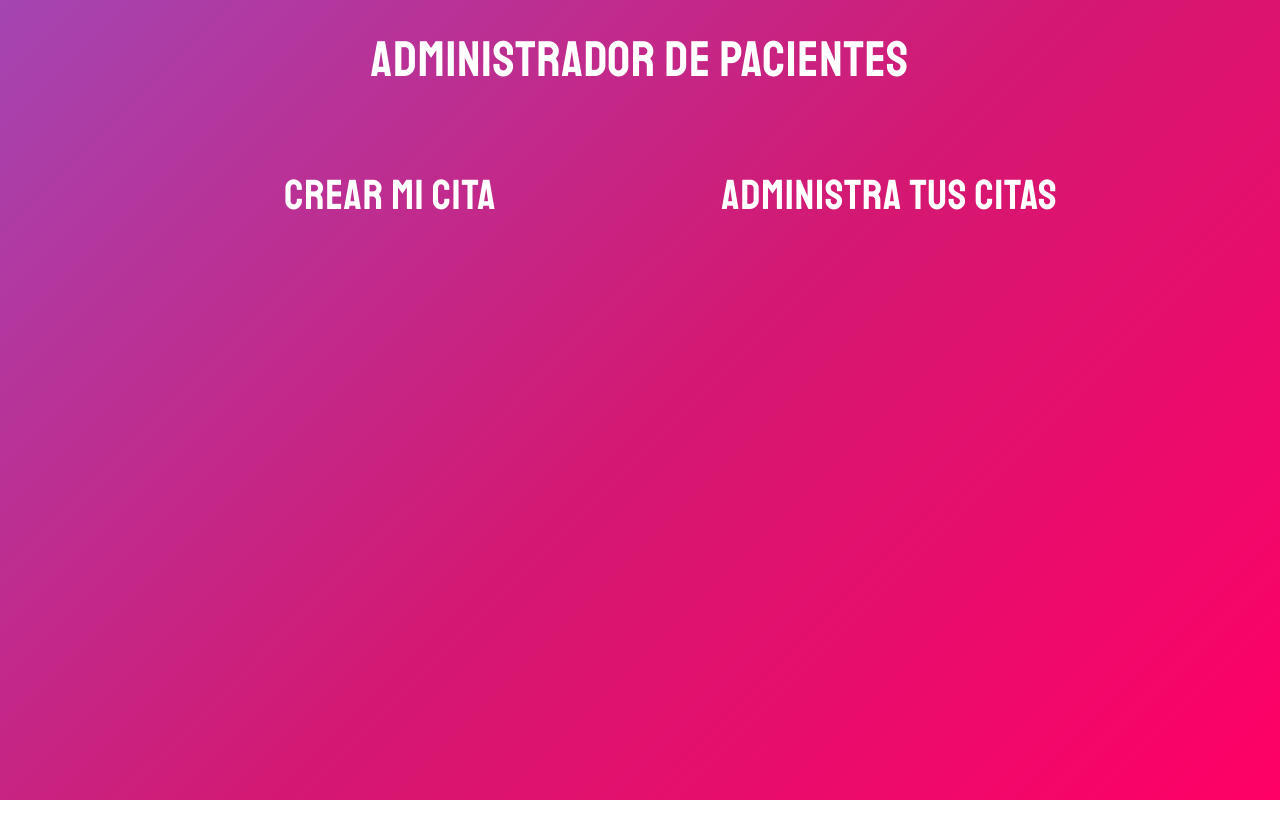
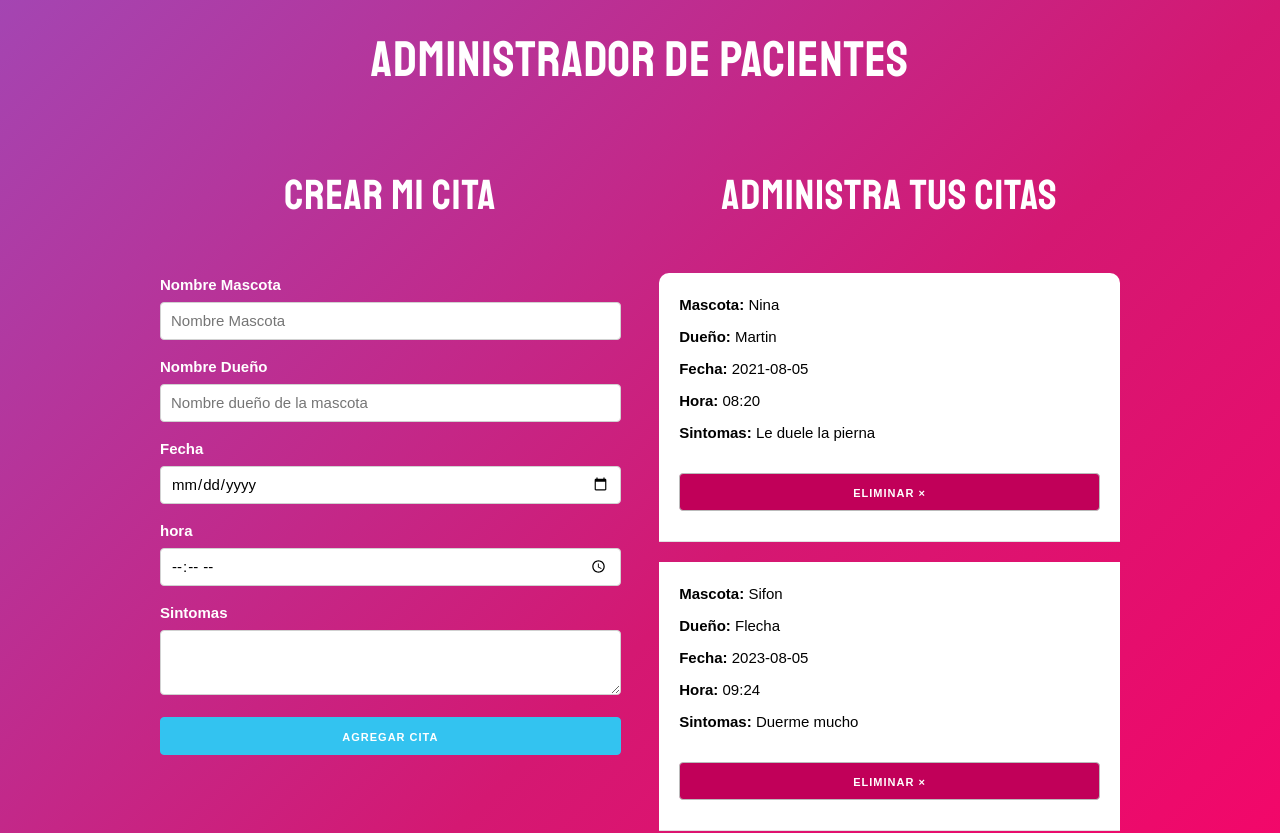
Before and after one commit to chanchimetro/TP4-Citas_01, a React (Create React App) app: page / in a window 1280 px wide. Shown: the top 833 px of the page. Before the commit the page ends 800 px from the top, so only its background shows below. Built offline with nearby package versions, Linux system fonts and the light colour scheme.

Commit message:
added form, cards

```diff
--- a/src/App.css
+++ b/src/App.css
@@ -1,7 +1,3 @@
-.App {
-  text-align: center;
-}
-
 h1, h2 {
   color: white;
   padding: 3rem 0;
@@ -10,38 +6,3 @@ h1, h2 {
   font-family: 'Staatliches', cursive;
   letter-spacing: 1px;
 }
-
-.App-logo {
-  height: 40vmin;
-  pointer-events: none;
-}
-
-@media (prefers-reduced-motion: no-preference) {
-  .App-logo {
-    animation: App-logo-spin infinite 20s linear;
-  }
-}
-
-.App-header {
-  background-color: #282c34;
-  min-height: 100vh;
-  display: flex;
-  flex-direction: column;
-  align-items: center;
-  justify-content: center;
-  font-size: calc(10px + 2vmin);
-  color: white;
-}
-
-.App-link {
-  color: #61dafb;
-}
-
-@keyframes App-logo-spin {
-  from {
-    transform: rotate(0deg);
-  }
-  to {
-    transform: rotate(360deg);
-  }
-}
--- a/src/App.js
+++ b/src/App.js
@@ -1,5 +1,7 @@
 import './App.css';
 import Column from './column/Column'
+import Form from './form/Form'
+import Card from './card/Card'
 
 function App() {
   return (
@@ -7,8 +9,14 @@ function App() {
       <h1>ADMINISTRADOR DE PACIENTES</h1>
       <div className='container'>
         <div className='row'>
-          <Column titulo="CREAR MI CITA"></Column>
-          <Column titulo="ADMINISTRA TUS CITAS"></Column>
+          <Column titulo="CREAR MI CITA">
+            <Form/>
+          </Column>
+          <Column titulo="ADMINISTRA TUS CITAS">
+            <Card mascota='Nina' dueño='Martin' fecha='2021-08-05' hora='08:20' sintomas='Le duele la pierna'/>
+            <Card mascota='Sifon' dueño='Flecha' fecha='2023-08-05' hora='09:24' sintomas='Duerme mucho'/>
+            <Card mascota='Floki' dueño='Ari' fecha='2023-08-05' hora='16:15' sintomas='No está comiendo'/>
+          </Column>
         </div>
       </div>
     </div>
--- /dev/null
+++ b/src/card/Card.css
@@ -0,0 +1,34 @@
+.cita {
+    padding: 2rem;
+    background: white;
+    border-bottom: 1px solid #e1e1e1;
+    color: black;
+    margin-bottom: 20px;
+}
+
+.cita p {
+    font-weight: bold;
+    margin-bottom: .8rem;
+}
+
+.cita p span {
+    font-weight: normal;
+
+}
+
+.cita:first-of-type {
+    border-top-left-radius: 1rem;
+    border-top-right-radius: 1rem;
+}
+
+.cita:last-of-type {
+    border-bottom-left-radius: 1rem;
+    border-bottom-right-radius: 1rem;
+}
+
+.button.eliminar,
+.button.eliminar:hover {
+    background-color: #c10059;
+    color: white;
+    margin-top: 2rem;
+}
--- /dev/null
+++ b/src/card/Card.js
@@ -0,0 +1,16 @@
+import './Card.css'
+
+function Card(props) {
+    return(
+        <div class="cita">
+            <p>Mascota: <span>{props.mascota}</span></p>
+            <p>Dueño: <span>{props.dueño}</span></p>
+            <p>Fecha: <span>{props.fecha}</span></p>
+            <p>Hora: <span>{props.hora}</span></p>
+            <p>Sintomas: <span>{props.sintomas}</span></p>
+            <button class="button eliminar u-full-width">Eliminar ×</button>
+        </div>
+    );
+}
+
+export default Card;
--- /dev/null
+++ b/src/form/Form.js
@@ -0,0 +1,17 @@
+import './Form.css';
+import Input from '../input/Input'
+
+function Form(props) {
+    return (
+        <form>
+            <Input input="input" label='Nombre Mascota' type='text' name='mascota' placeholder='Nombre Mascota'/>
+            <Input input="input" label='Nombre Dueño' type='text' name='propietario' placeholder='Nombre dueño de la mascota'/>
+            <Input input="input" label='Fecha' type='date' name='fecha' placeholder=''/>
+            <Input input="input" label='hora' type='time' name='hora' placeholder=''/>
+            <Input input="texarea" label='Sintomas' name='sintomas'/>
+            <button type="submit" class="u-full-width button-primary">Agregar Cita</button>
+        </form>
+    );
+}
+
+export default Form;
--- /dev/null
+++ b/src/input/Input.css
@@ -0,0 +1,13 @@
+input[type="date"], input[type="time"] {
+    height: 38px;
+    padding: 6px 10px;
+    background-color: #fff;
+    border: 1px solid #D1D1D1;
+    border-radius: 4px;
+    box-shadow: none;
+    box-sizing: border-box;
+}
+
+label {
+    color: white;
+}
--- /dev/null
+++ b/src/input/Input.js
@@ -0,0 +1,18 @@
+import './Input.css';
+
+function Input(props) {
+    let input;
+    if (props.input === "input") {
+        input = <input type={props.type} name={props.name} class="u-full-width" placeholder={props.placeholder} value=""></input>;
+    } else {
+        input = <textarea name={props.name} class="u-full-width"></textarea>
+    }
+    return(
+        <>
+        <label>{props.label}</label>
+        {input}
+        </>
+    );
+}
+
+export default Input;
```
Also changed, not shown: src/form/Form.css (added).
